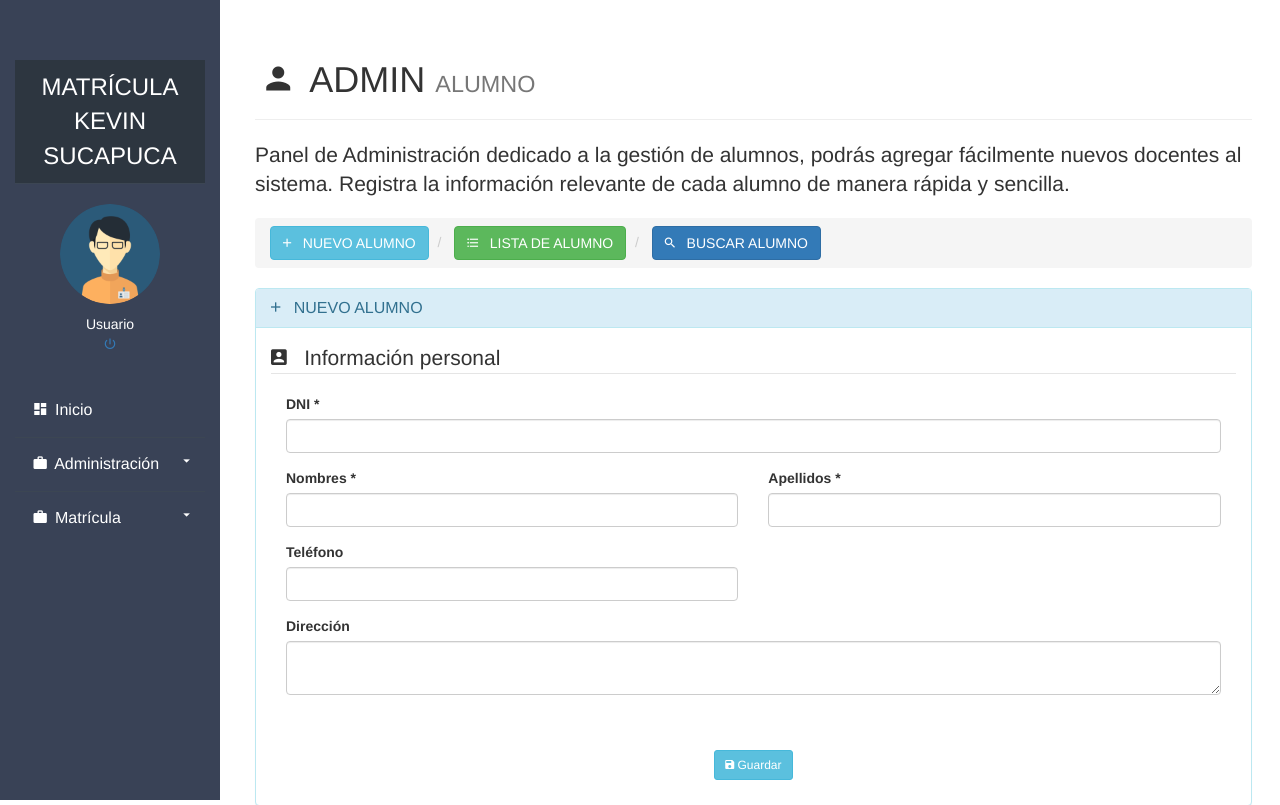
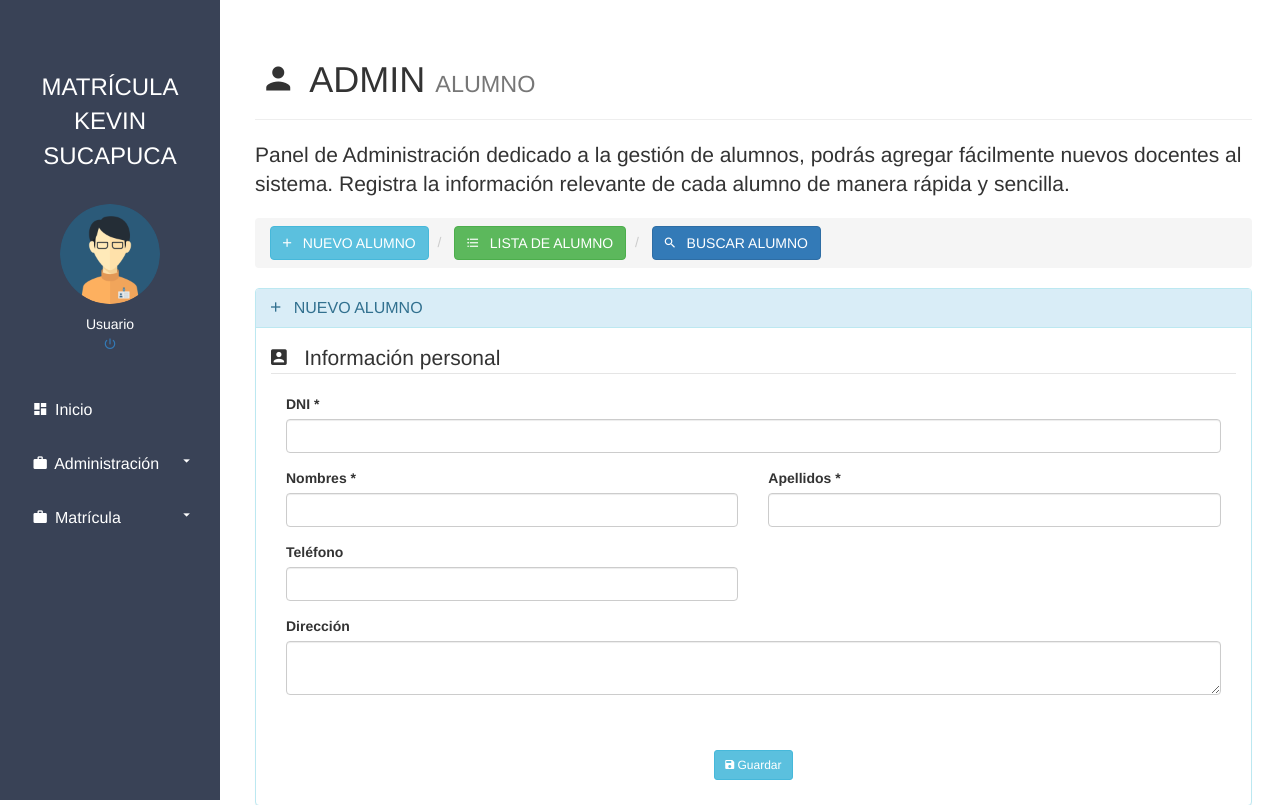
Before and after one commit to KevinSucapuca/SistemaMatricula, a Django app: page /admin-alumno/ in a window 1280 px wide. Shown: the top 805 px of the page. Run offline with Django 4.2, Linux system fonts and the light colour scheme; some libraries are stand-ins or nearby versions.

Commit message:
change estilos

```diff
--- a/Matricula/static/css/custom.css
+++ b/Matricula/static/css/custom.css
@@ -12,10 +12,10 @@
 }
 
 .dashboard-sideBar-title {
-    background-color: #2d3640;
+    background-color: #394256;
     font-size: 24px;
     padding: 10px;
-    border-bottom: 1px solid #3c4653;
+    border-bottom: 1px solid #394256;
 }
 
 .dashboard-sideBar-UserInfo {
@@ -30,7 +30,7 @@
 }
 
 .dashboard-sideBar-Menu li {
-    border-bottom: 1px solid #3c4653;
+    border-bottom: 1px solid #394256;
 }
 
 .dashboard-sideBar-Menu li:last-child {
```
